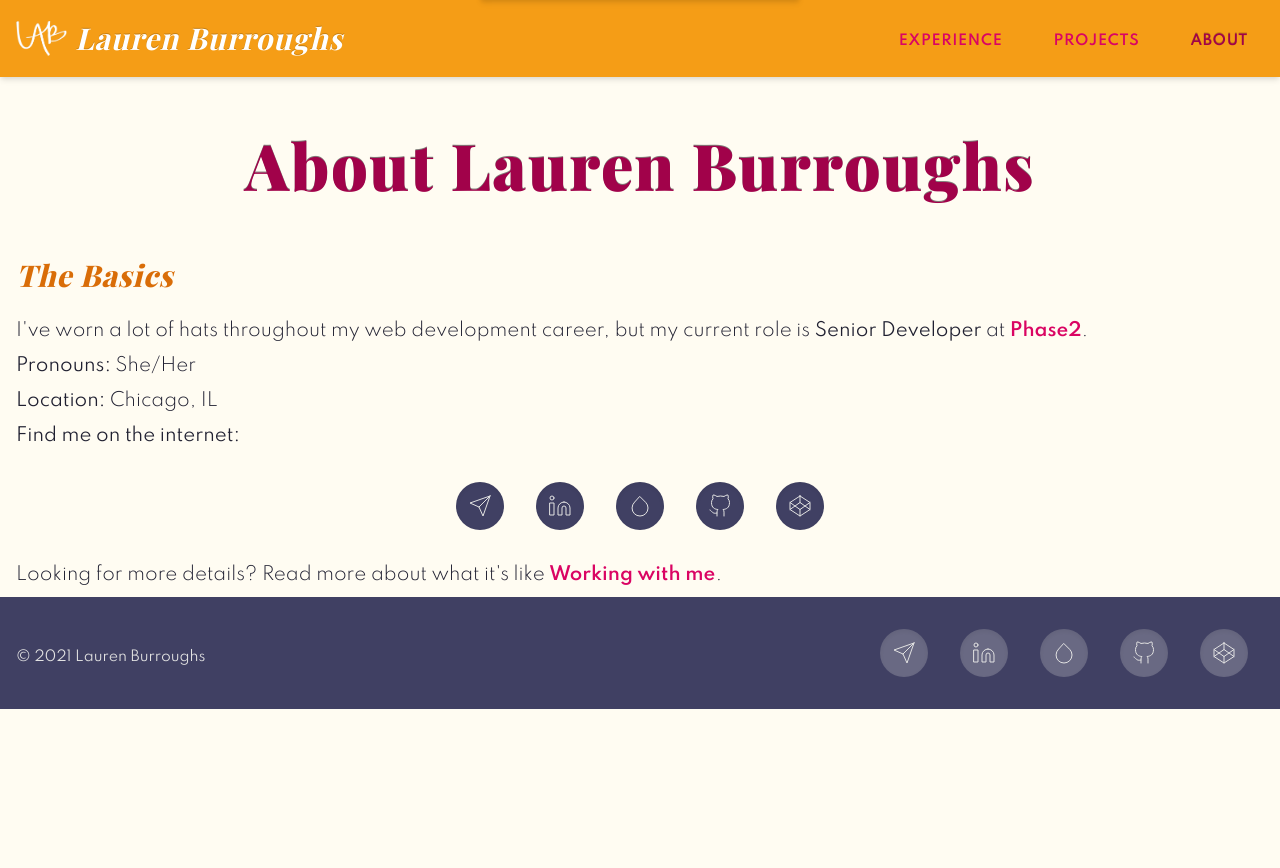
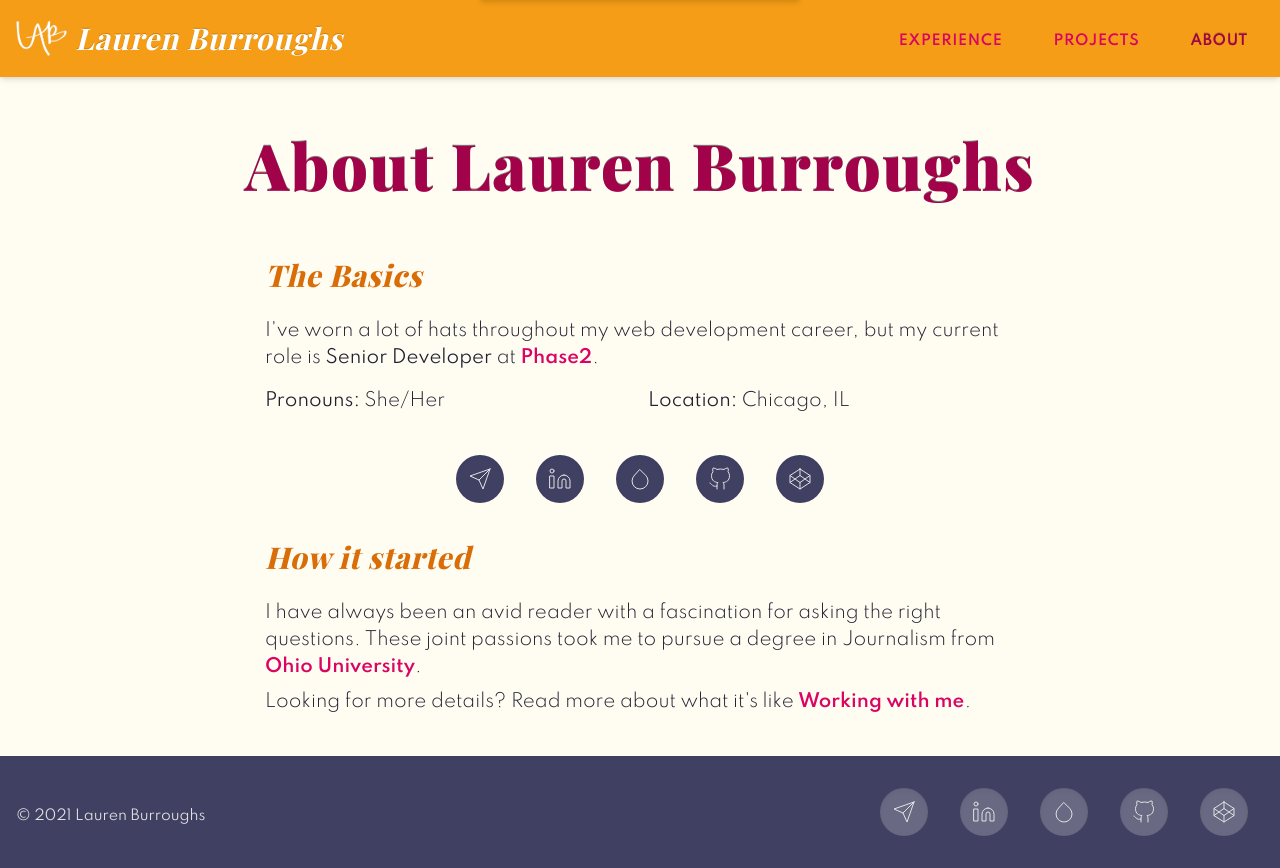
Before and after one commit to labbydev/portfolio, a Gatsby site: page /about in a window 1280 px wide. Before the commit the page ends 800 px from the top, so only its background shows below. Built offline with nearby package versions, Linux system fonts and the light colour scheme; Gatsby itself is replaced by a stand-in of ours; a web font is replaced by a local one.

Commit message:
chore(about): cleanup about page with editor defaults.

```diff
--- a/src/pages/about.js
+++ b/src/pages/about.js
@@ -10,15 +10,16 @@ export default function About({ data }) {
   return (
     <Layout>
         <SEO title="About" />
-      <div>
         <PageTitle
           text={`About ` + data.site.siteMetadata.title}
         />
+        <div class="content">
         <h2>The Basics</h2>
             <p>I've worn a lot of hats throughout my web development career, but my current role is <strong>Senior Developer</strong> at <Link to={`https://www.phase2technology.com/`}>Phase2</Link>.</p>
+            <div class="grid grid-cols-2 gap-4">
                 <p><strong>Pronouns:</strong> She/Her</p>
                 <p><strong>Location:</strong> Chicago, IL</p>
-        <p><strong>Find me on the internet:</strong></p>
+            </div>
             <ul
             aria-label={`Contact Menu`}
             className={`text-center mt-8 mb-8`}
@@ -59,8 +60,10 @@ export default function About({ data }) {
                   <Codepen strokeWidth={1}/>
               </IconMenuItem>
             </ul>
+        <h2>How it started</h2>
+        <p>I have always been an avid reader with a fascination for asking the right questions. These joint passions took me to pursue a degree in Journalism from <a href="https://ohio.edu">Ohio University</a>.</p>
+        <p>Looking for more details? Read more about what it's like <Link to={`/blog/working-with-me/`}>Working with me</Link>.</p>
       </div>
-      <p>Looking for more details? Read more about what it's like <Link to={`/blog/working-with-me/`}>Working with me</Link>.</p>
     </Layout>
   )
 }
```
Lines whose indentation alone changed are shown as unchanged.
